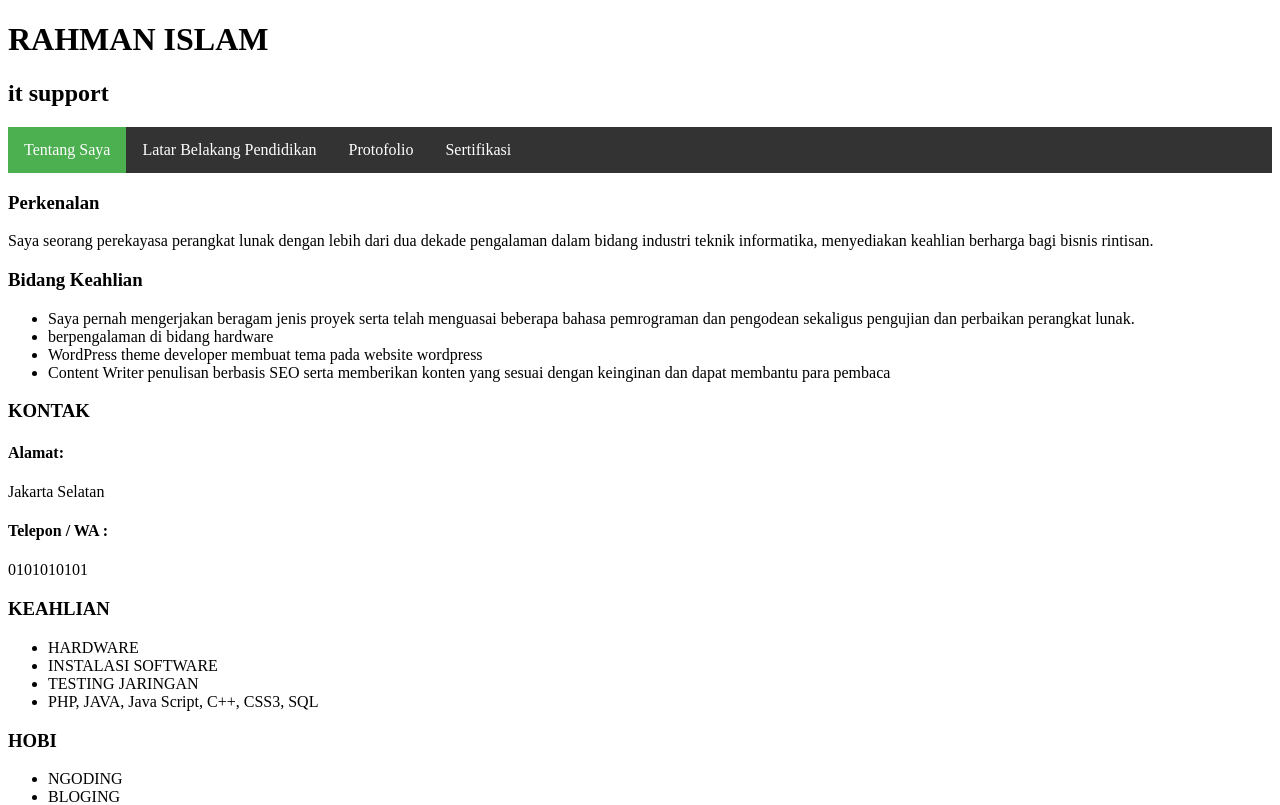
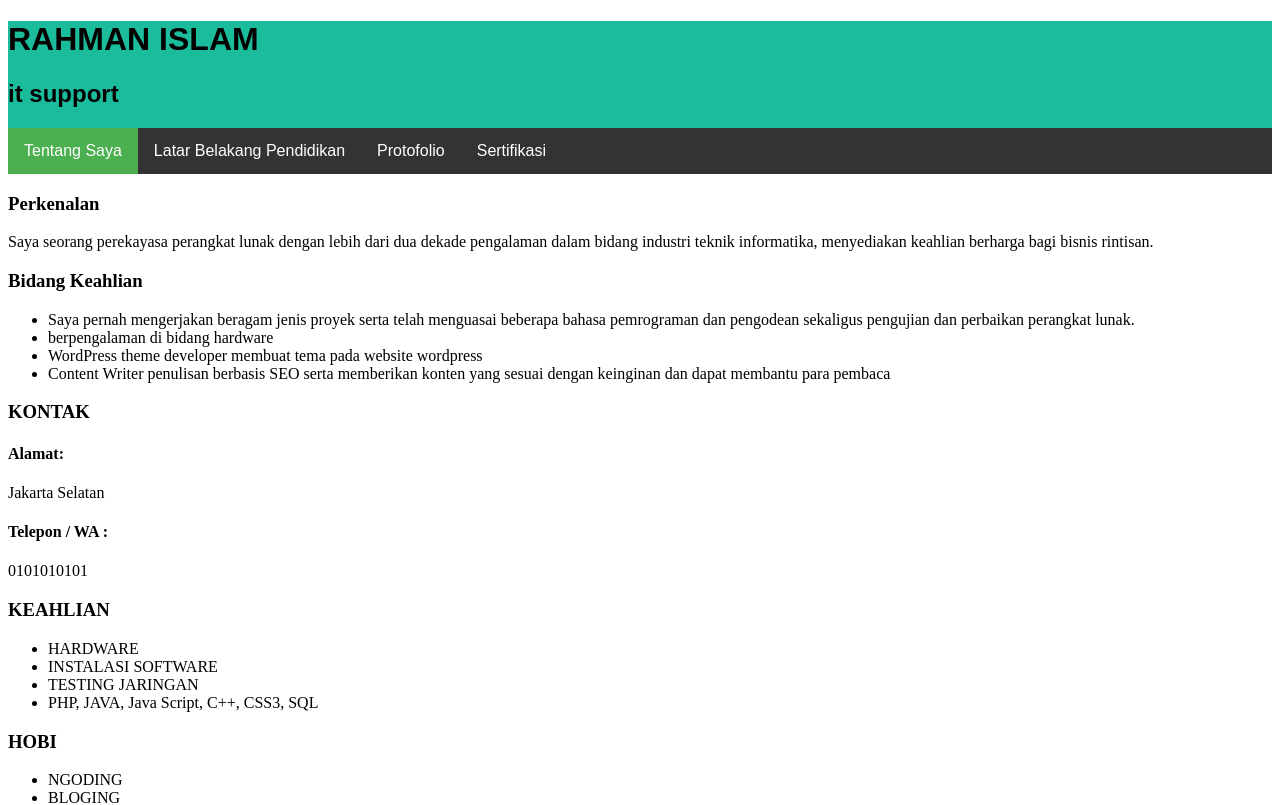
Before and after one commit to RahmanIslamIen/protofolio_keren, a Vue app: page / in a window 1280 px wide. Shown: the top 805 px of the page. Built offline with nearby package versions, Linux system fonts and the light colour scheme.

Commit message:
perbaikan navbar

```diff
--- a/src/assets/custom.css
+++ b/src/assets/custom.css
@@ -1,3 +1,9 @@
+.navbar {
+  font-family: Arial, Helvetica, sans-serif;
+  background-color: #1abc9c;
+  width: 100%;
+}
+
 .navbar ul {
   list-style-type: none;
   margin: 0;
```
